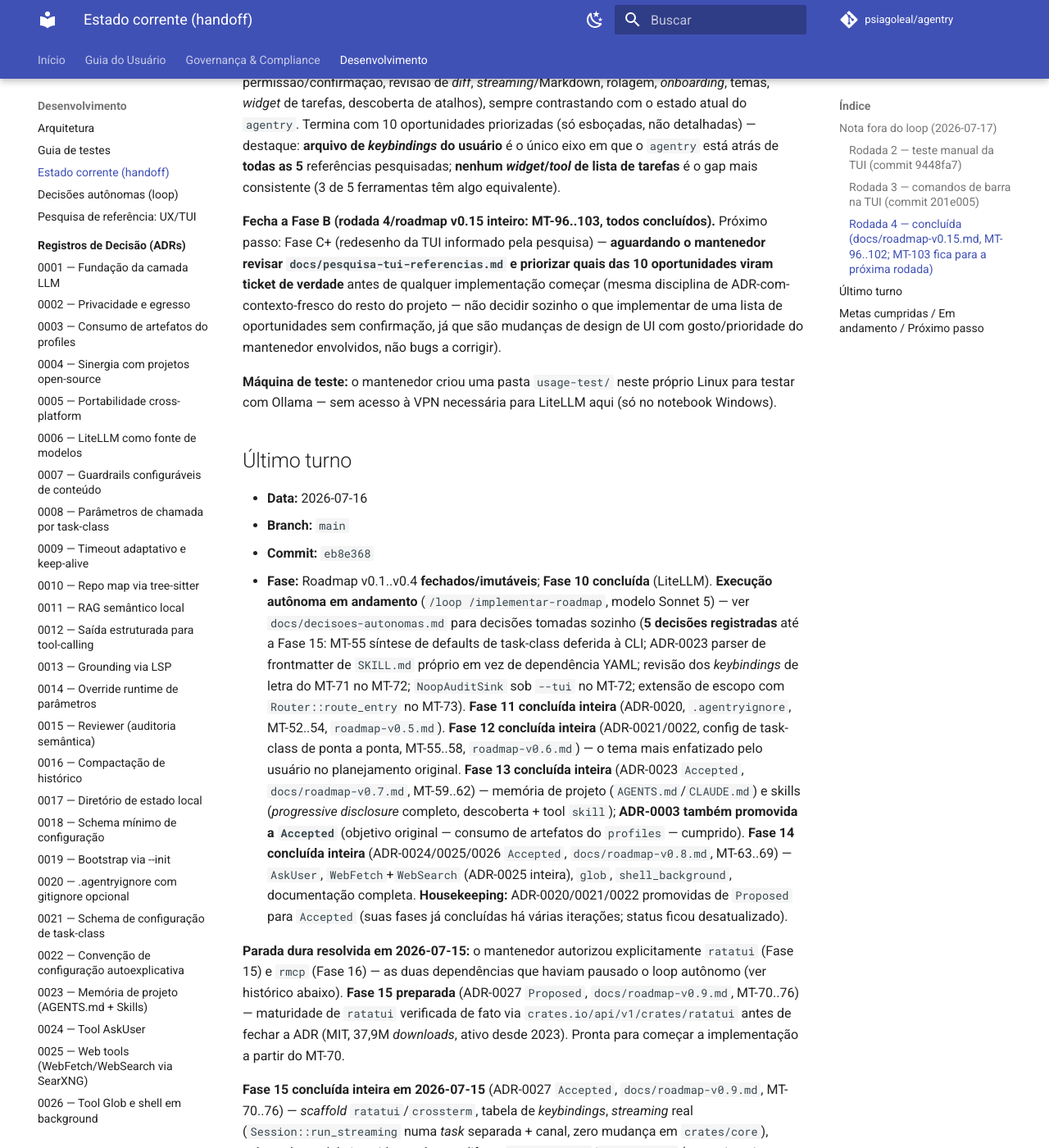
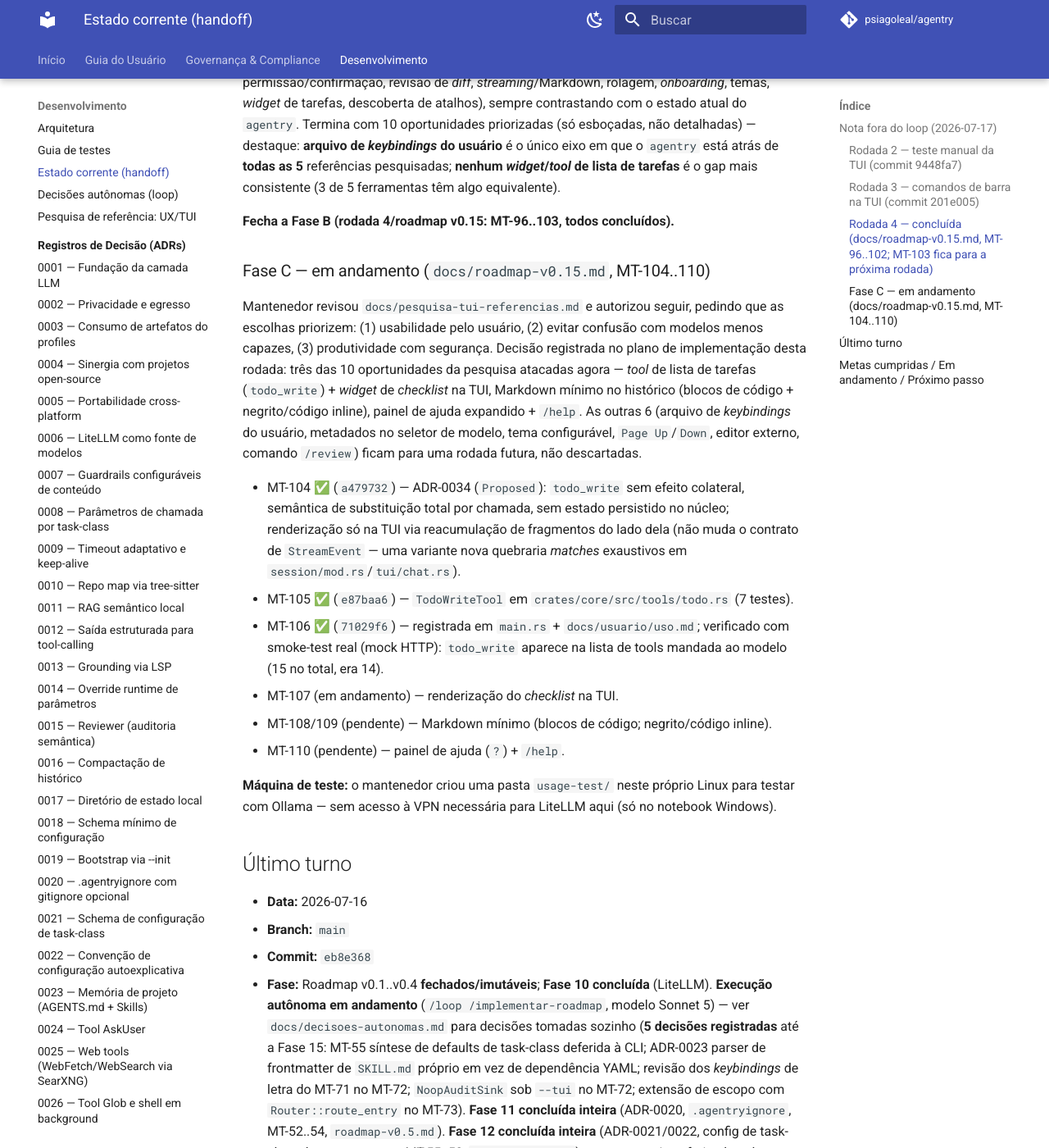
Before and after one commit to psiagoleal/agentry, an MkDocs documentation site: the page built from docs/CURRENT-STATE.md, in a window 1280 px wide and 1400 px high, scrolled down 3654 px. Shown: the whole window at 82% size. Built offline with MkDocs 1.6.1 and Material for MkDocs 9.7.7, drawn with Linux system fonts in a browser that asks for light colours; comment, search, counter and statistics services are not loaded.

Commit message:
docs(handoff): marca MT-104..106 concluídos; abre a seção Fase C; próximo passo é o MT-107
{agente: Claude Code; modelo: claude-sonnet-5}

```diff
--- a/docs/CURRENT-STATE.md
+++ b/docs/CURRENT-STATE.md
@@ -146,13 +146,30 @@ permissão/confirmação, revisão de *diff*, *streaming*/Markdown, rolagem, *on
 **todas as 5** referências pesquisadas; **nenhum *widget*/*tool* de lista de tarefas** é o gap
 mais consistente (3 de 5 ferramentas têm algo equivalente).
 
-**Fecha a Fase B (rodada 4/roadmap v0.15 inteiro: MT-96..103, todos concluídos).** Próximo
-passo: Fase C+ (redesenho da TUI informado pela pesquisa) — **aguardando o mantenedor revisar
-`docs/pesquisa-tui-referencias.md` e priorizar quais das 10 oportunidades viram ticket de
-verdade** antes de qualquer implementação começar (mesma disciplina de ADR-com-contexto-fresco
-do resto do projeto — não decidir sozinho o que implementar de uma lista de oportunidades sem
-confirmação, já que são mudanças de design de UI com gosto/prioridade do mantenedor
-envolvidos, não bugs a corrigir).
+**Fecha a Fase B (rodada 4/roadmap v0.15: MT-96..103, todos concluídos).**
+
+### Fase C — em andamento (`docs/roadmap-v0.15.md`, MT-104..110)
+
+Mantenedor revisou `docs/pesquisa-tui-referencias.md` e autorizou seguir, pedindo que as
+escolhas priorizem: (1) usabilidade pelo usuário, (2) evitar confusão com modelos menos
+capazes, (3) produtividade com segurança. Decisão registrada no plano de implementação desta
+rodada: três das 10 oportunidades da pesquisa atacadas agora — *tool* de lista de tarefas
+(`todo_write`) + *widget* de *checklist* na TUI, Markdown mínimo no histórico (blocos de código
++ negrito/código inline), painel de ajuda expandido + `/help`. As outras 6 (arquivo de
+*keybindings* do usuário, metadados no seletor de modelo, tema configurável, `Page Up`/`Down`,
+editor externo, comando `/review`) ficam para uma rodada futura, não descartadas.
+
+- MT-104 ✅ (`a479732`) — ADR-0034 (`Proposed`): `todo_write` sem efeito colateral, semântica
+  de substituição total por chamada, sem estado persistido no núcleo; renderização só na TUI
+  via reacumulação de fragmentos do lado dela (não muda o contrato de `StreamEvent` — uma
+  variante nova quebraria *matches* exaustivos em `session/mod.rs`/`tui/chat.rs`).
+- MT-105 ✅ (`e87baa6`) — `TodoWriteTool` em `crates/core/src/tools/todo.rs` (7 testes).
+- MT-106 ✅ (`71029f6`) — registrada em `main.rs` + `docs/usuario/uso.md`; verificado com
+  smoke-test real (mock HTTP): `todo_write` aparece na lista de tools mandada ao modelo (15 no
+  total, era 14).
+- MT-107 (em andamento) — renderização do *checklist* na TUI.
+- MT-108/109 (pendente) — Markdown mínimo (blocos de código; negrito/código inline).
+- MT-110 (pendente) — painel de ajuda (`?`) + `/help`.
 
 **Máquina de teste:** o mantenedor criou uma pasta `usage-test/` neste próprio Linux para
 testar com Ollama — sem acesso à VPN necessária para LiteLLM aqui (só no notebook Windows).
```
Also changed, not shown: docs/roadmap-v0.15.md (+3 -3 lines).
